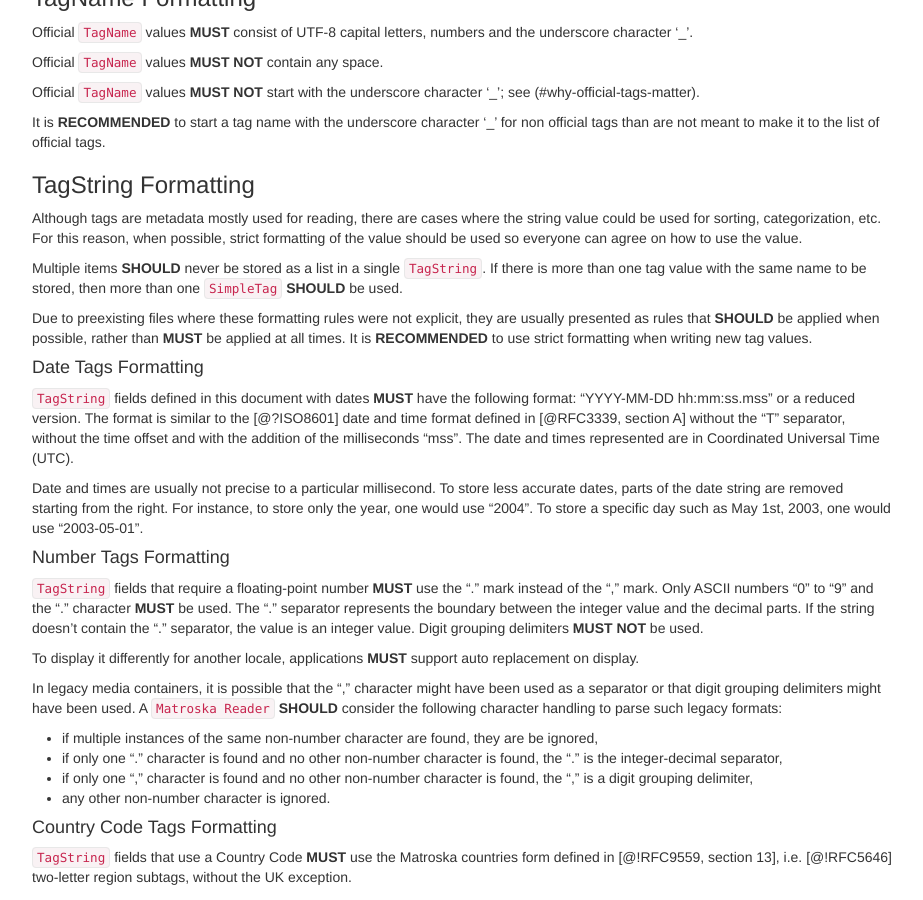
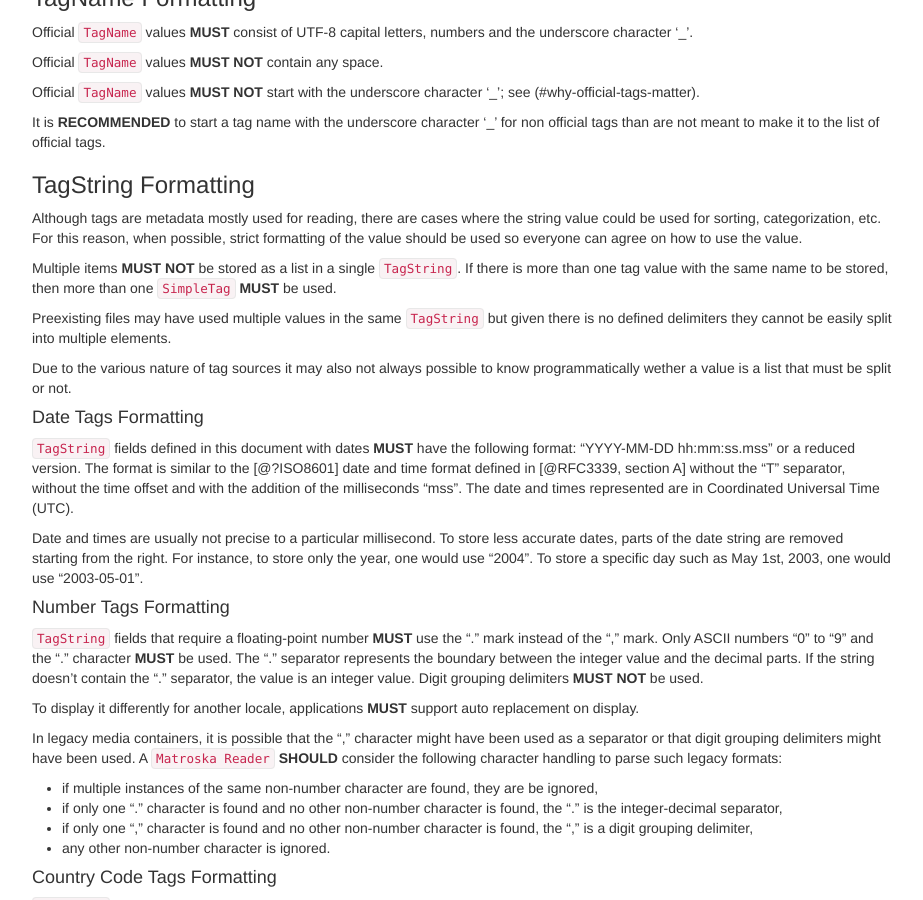
Before and after one commit to ietf-wg-cellar/matroska-specification, a Jekyll site: the page built from cellar-tags/tagging.md, in a window 1280 px wide and 900 px high, scrolled down 1351 px. Shown: the whole window, without its empty margins (273-1196 px from the left). Built offline with Jekyll 4.4.1, drawn with Linux system fonts in a browser that asks for light colours; our own code applies the rules of GitHub Pages for plain Markdown files.

Commit message:
Make the splitting of multiple values mandatory
And explain some existing tags may not follow this rule.

```diff
--- a/cellar-tags/tagging.md
+++ b/cellar-tags/tagging.md
@@ -86,12 +86,14 @@
 be used for sorting, categorization, etc. For this reason, when possible, strict formatting
 of the value should be used so everyone can agree on how to use the value.
 
-Multiple items **SHOULD** never be stored as a list in a single `TagString`. If there is more
-than one tag value with the same name to be stored, then more than one `SimpleTag` **SHOULD** be used.
+Multiple items **MUST NOT** be stored as a list in a single `TagString`. If there is more
+than one tag value with the same name to be stored, then more than one `SimpleTag` **MUST** be used.
 
-Due to preexisting files where these formatting rules were not explicit, they are usually
-presented as rules that **SHOULD** be applied when possible, rather than **MUST** be applied
-at all times. It is **RECOMMENDED** to use strict formatting when writing new tag values.
+Preexisting files may have used multiple values in the same `TagString` but given there is no
+defined delimiters they cannot be easily split into multiple elements.
+
+Due to the various nature of tag sources it may also not always possible to know programmatically
+wether a value is a list that must be split or not.
 
 #### Date Tags Formatting
 
```
